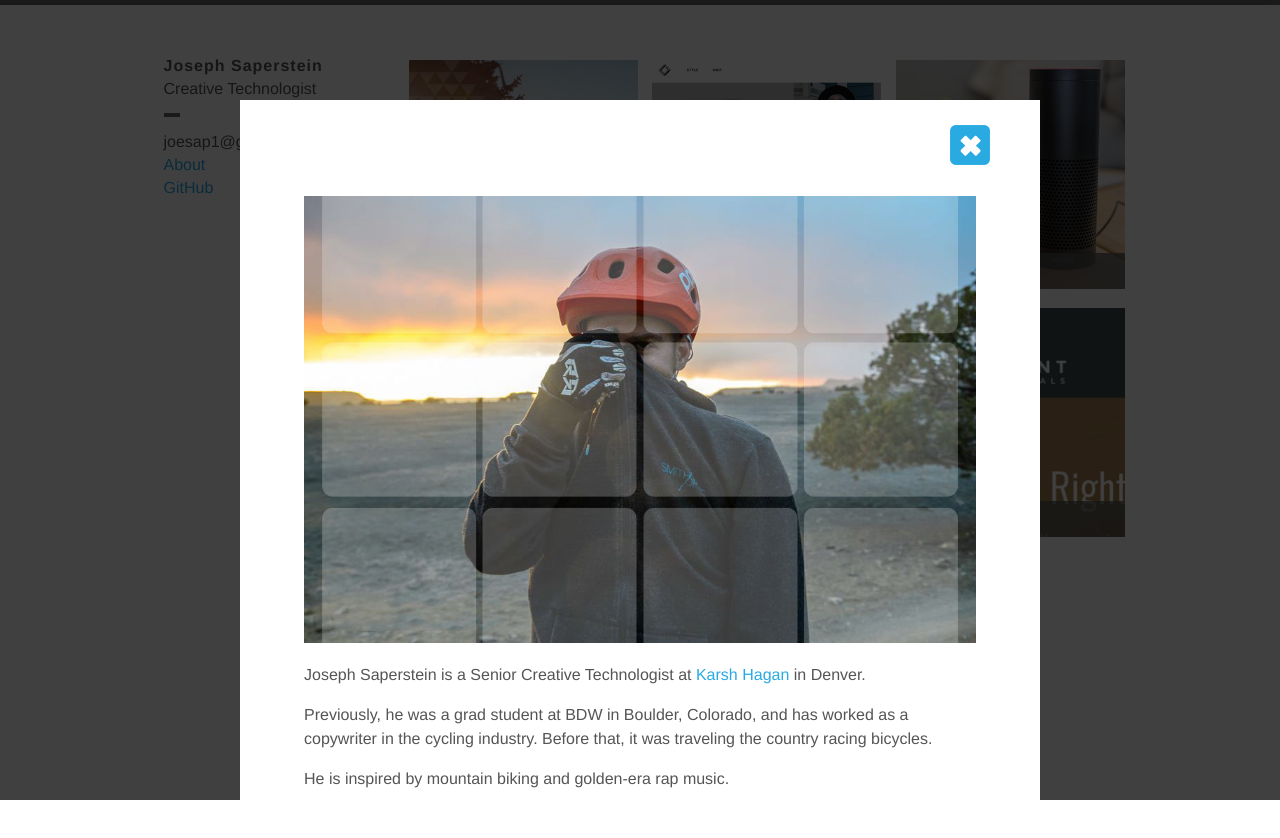
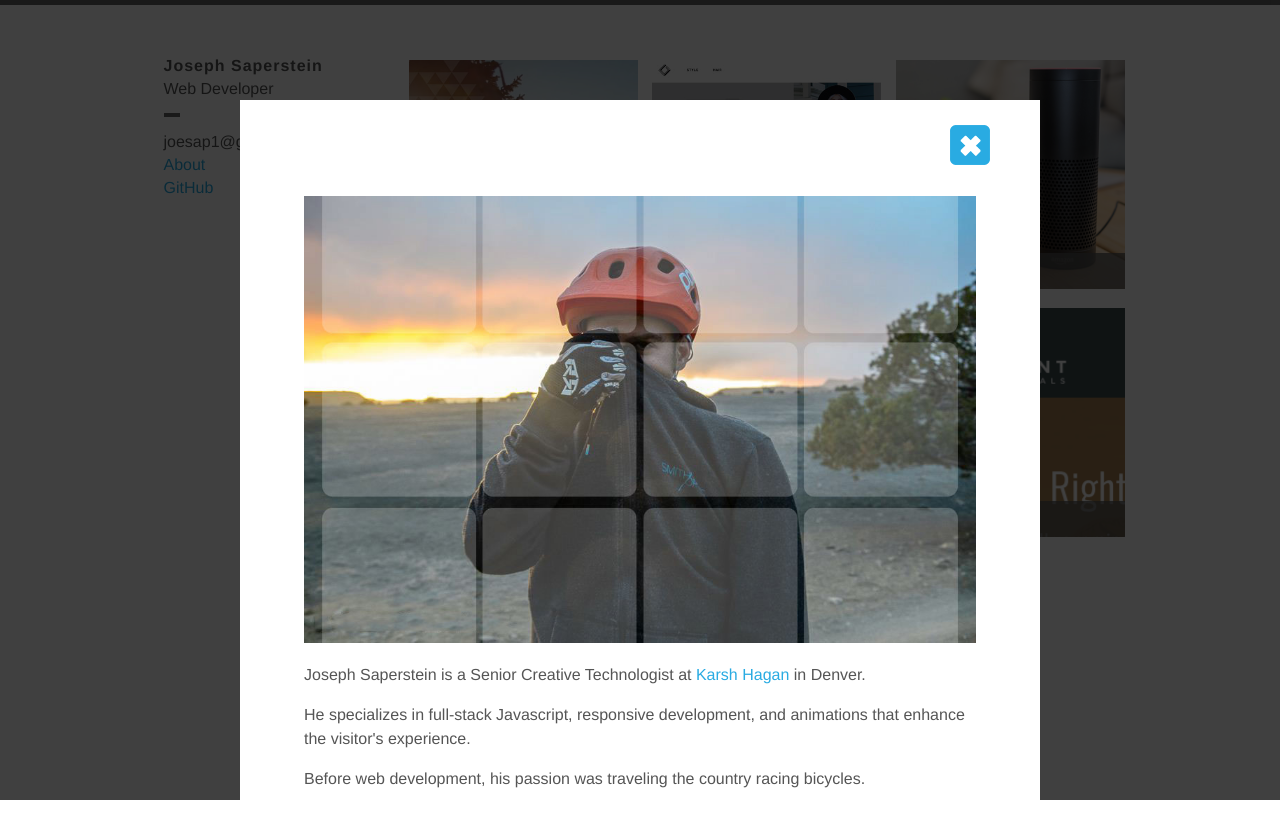
Before and after one commit to josephsap/josephsap.github.io, a plain HTML site: page index.html in a window 1280 px wide. Both pictures are taken after a click on the link "About". Drawn offline with nearby package versions, Linux system fonts and the light colour scheme.

```diff
--- a/index.html
+++ b/index.html
@@ -20,7 +20,7 @@
 
         <ul class="intro">
           <li class="name">Joseph Saperstein</li>
-          <li class="occupation">Creative Technologist</li>
+          <li class="occupation">Web Developer</li>
           <li id="line"></li>
         </ul>
 
@@ -65,7 +65,8 @@
       <div class="contain">
         <img src="images/profile.jpg" alt="Joseph Saperstein"/>
         <p id="about-description">Joseph Saperstein is a Senior Creative Technologist at <a href="http://karshhagan.com" target="_blank"><span class="link">Karsh Hagan</span></a> in Denver.</p>
-        <p>Previously, he was a grad student at BDW in Boulder, Colorado, and has worked as a copywriter in the cycling industry. Before that, it was traveling the country racing bicycles.</p>
+        <p>He specializes in full-stack Javascript, responsive development, and animations that enhance the visitor's experience.</p>
+        <p>Before web development, his passion was traveling the country racing bicycles.</p>
         <p>He is inspired by mountain biking and golden-era rap music.</p>
         <p>Contact: joesap1@gmail.com</p>
         <ul>
```
